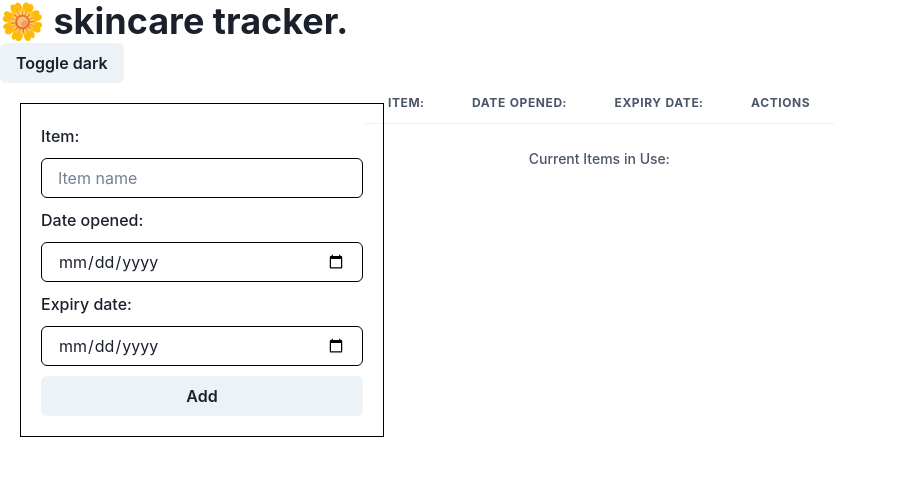
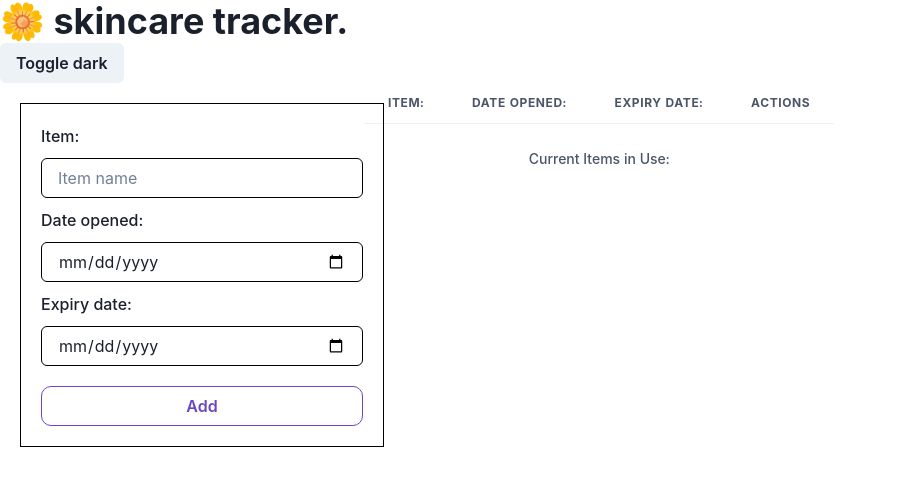
Before and after one commit to vvynz/skincare-tracker, a React (Create React App) app: page / in a window 1280 px wide. Shown: the top 486 px of the page, without its empty margins (0-897 px from the left). Built offline with nearby package versions, Linux system fonts and the light colour scheme.

Commit message:
Styling updates

```diff
--- a/src/Components/ItemForm.jsx
+++ b/src/Components/ItemForm.jsx
@@ -131,7 +131,7 @@ export default function ProductForm() {
             name="expiryDate"
           />
 
-          <Button type="submit" className="add-product-btn">
+          <Button type="submit" colorScheme="purple" size="md" marginTop="10px" borderRadius="10px" variant="outline">
             Add
           </Button>
         </FormControl>
```
